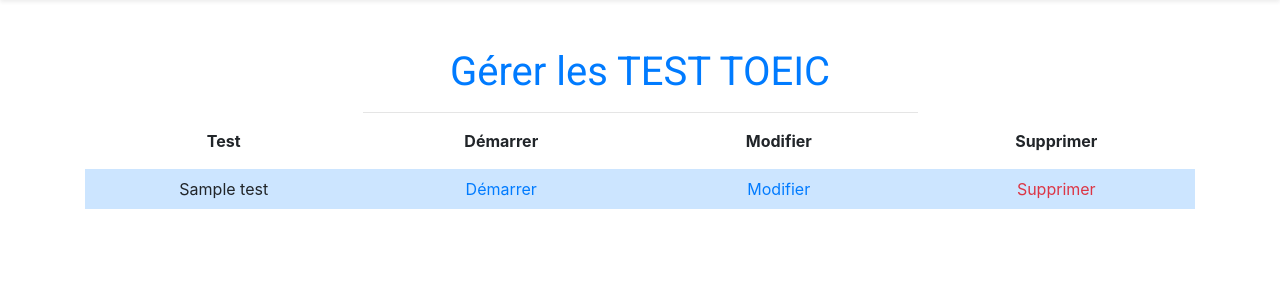
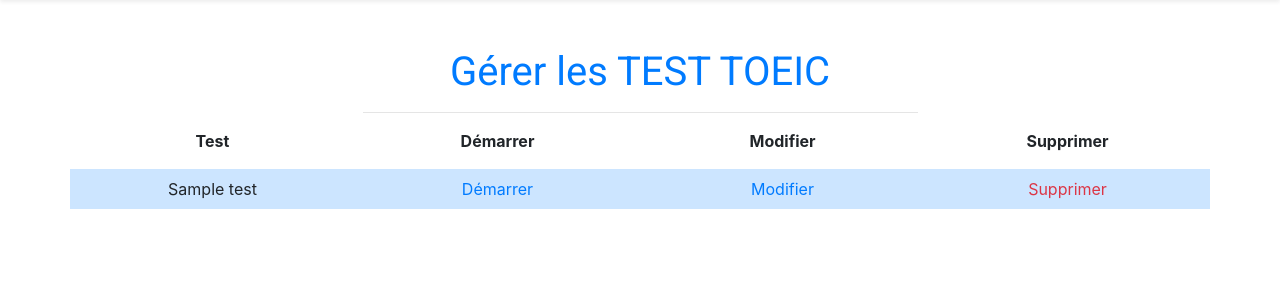
Before and after one commit to Salim-Azh/Piscine, a PHP site: template view/view_manageTest.php in a window 1280 px wide. Shown: the part 100-400 px from the top of the page. Run offline with PHP 8.4, Linux system fonts and the light colour scheme; the template is opened without the code that fills it: most values are stand-ins (such as "Sample title", 1, 10 or a date in 2020); some libraries are stand-ins or nearby versions.

Commit message:
Update view_manageTest.php

```diff
--- a/view/view_manageTest.php
+++ b/view/view_manageTest.php
@@ -5,7 +5,6 @@
 		<h1 class="font_blue">Gérer les TEST TOEIC</h1>
 	</div>
 	<hr style="width: 50%;">
-	<div class="col">
 		<div class="row">
 			<div class="col text-center">
 				<p class="font-weight-bold">Test</p>
@@ -34,22 +33,21 @@
 						$bg = "#FFFFFF";
 					}
 					$setBg = !$setBg;
-					echo ('<div id='.$id.' class="row" style="background-color: '.$bg.';">
+					echo ('<div id='.$id.' class="row text-center" style="background-color: '.$bg.';">
 								<div class="col text-center">
 									<p class="mt-2 mb-2">'.$lib.'</p>
 								</div>
-								<div class="col text-center ">
+								<div class="col">
 									<p class="mt-2 mb-2"><a href="#">Démarrer</a></p>
 								</div>
-								<div class="col text-center">
+								<div class="col">
 									<p class="mt-2 mb-2"><a href="#">Modifier</a></p>
 								</div>
-								<div class="col text-center">
+								<div class="col">
 									<p class="mt-2 mb-2"><a href="#" class="text-danger">Supprimer</a></p>
 								</div>
 							</div>');
 				}
 			}
 		?>
-	</div>
 </div>
```
